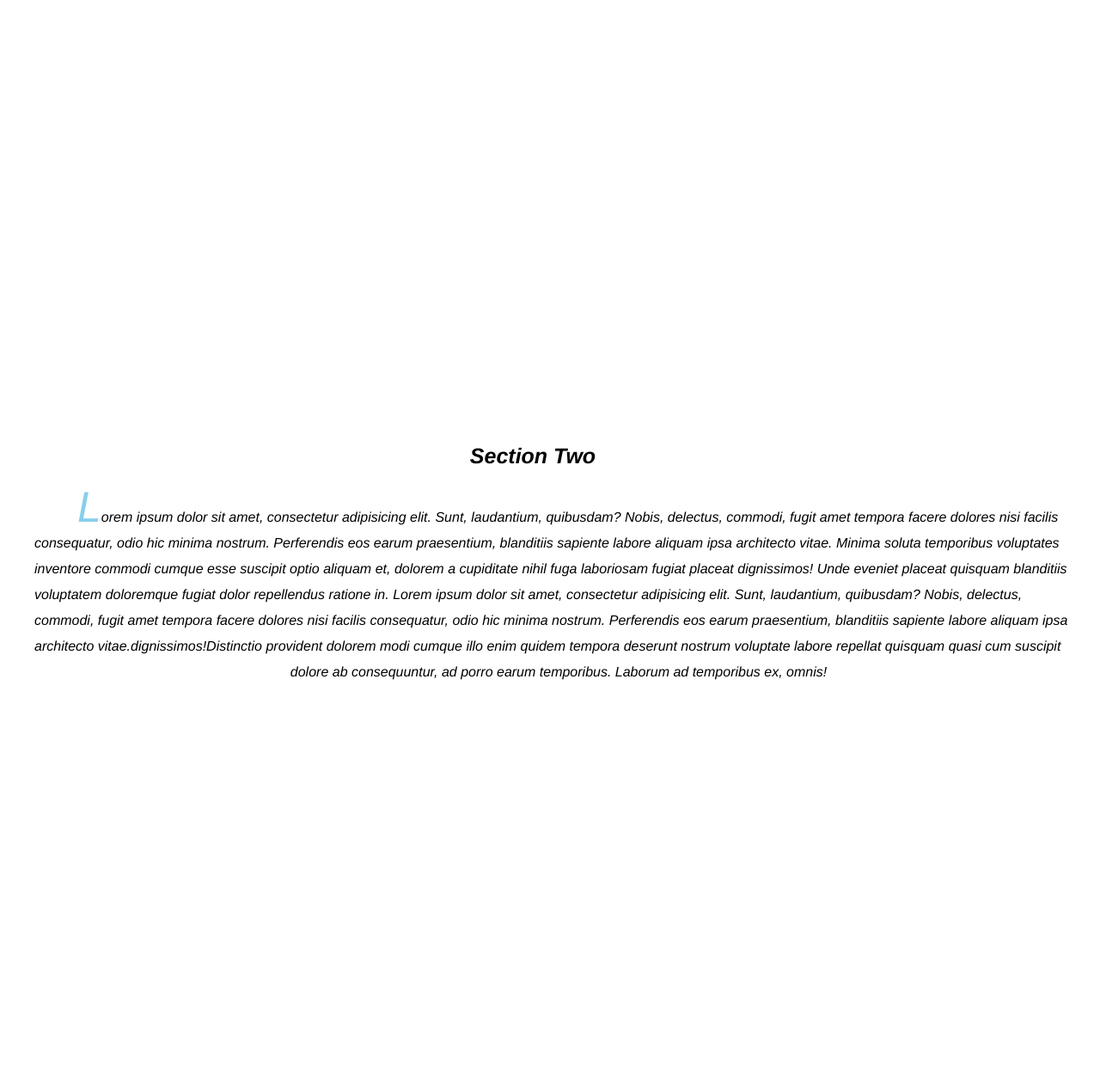
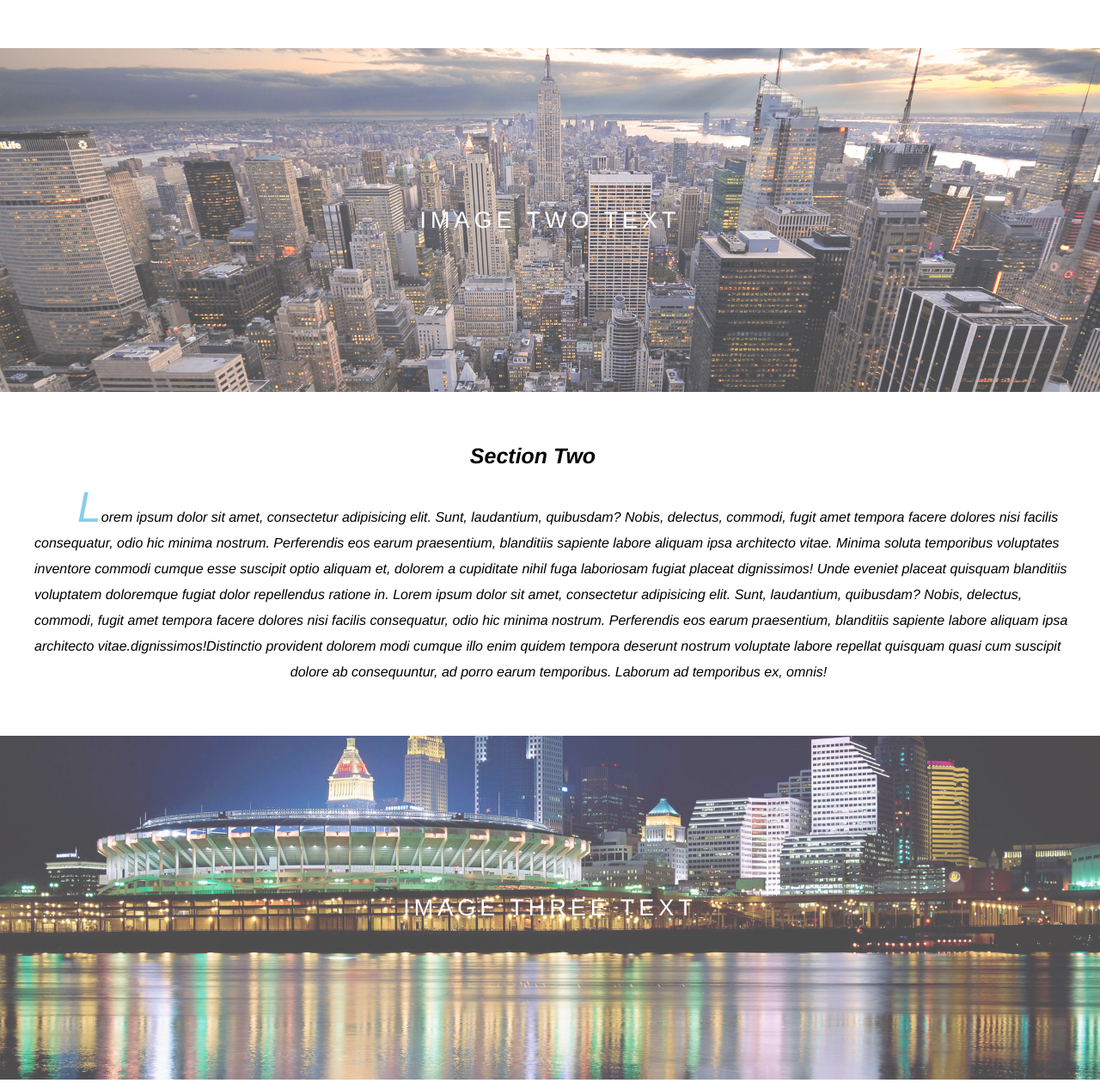
Before and after one commit to ahmtyln/Parallax-Website, a plain HTML site: page index.html in a window 1280 px wide. Shown: the part 1144-2404 px from the top of the page at 86% size. Drawn offline with Linux system fonts and the light colour scheme; the site is published under a folder, as on GitHub Pages, so addresses that start at the root find nothing.

Commit message:
Parallax-Website

```diff
--- a/style.css
+++ b/style.css
@@ -8,7 +8,7 @@
     width: 100%;
     height: 100vh;
     display: block;
-    background-image: url(/assets/Image1.jpg);
+    background-image: url(./assets/Image1.jpg);
     opacity: 0.7;
     position: relative;
     background-attachment: fixed;
@@ -69,7 +69,7 @@
     width: 100%;
     height: 50vh;
     display: block;
-    background-image: url(/assets/Image2.jpg);
+    background-image: url(./assets/Image2.jpg);
     opacity: 0.7;
     position: relative;
     background-attachment: fixed;
@@ -96,7 +96,7 @@
     width: 100%;
     height: 50vh;
     display: block;
-    background-image: url(/assets/Image3.jpg);
+    background-image: url(./assets/Image3.jpg);
     opacity: 0.7;
     position: relative;
     background-attachment: fixed;
```
